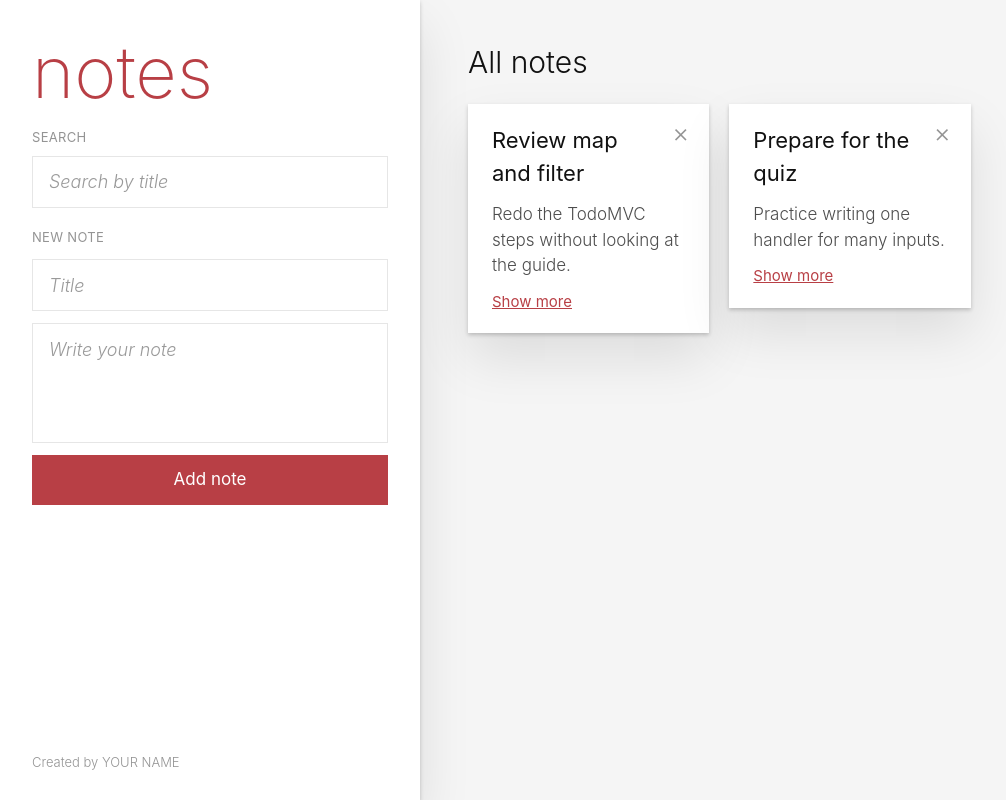
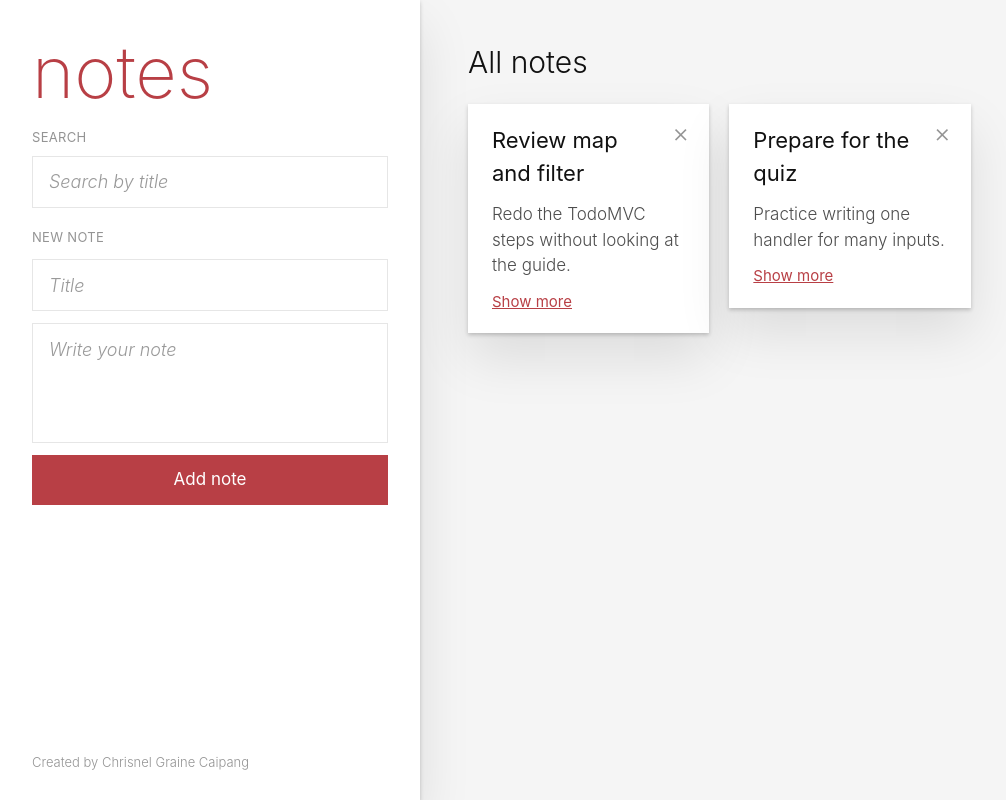
Before and after one commit to Bochikoyy/csit340g8-notes, a React (Vite) app: page / in a window 1280 px wide. Shown: the whole page, without its empty margins (0-1006 px from the left). Built offline with nearby package versions, Linux system fonts and the light colour scheme.

Commit message:
chore: replace YOUR NAME with Chrisnel Graine Caipang

```diff
--- a/src/App.jsx
+++ b/src/App.jsx
@@ -5,7 +5,7 @@ function App() {
   return (
     <div className="bg-[#f5f5f5] font-light text-[#111]">
       <Notes />
-      <Info name="YOUR NAME" />
+      <Info name="Chrisnel Graine Caipang" />
     </div>
   )
 }
```
